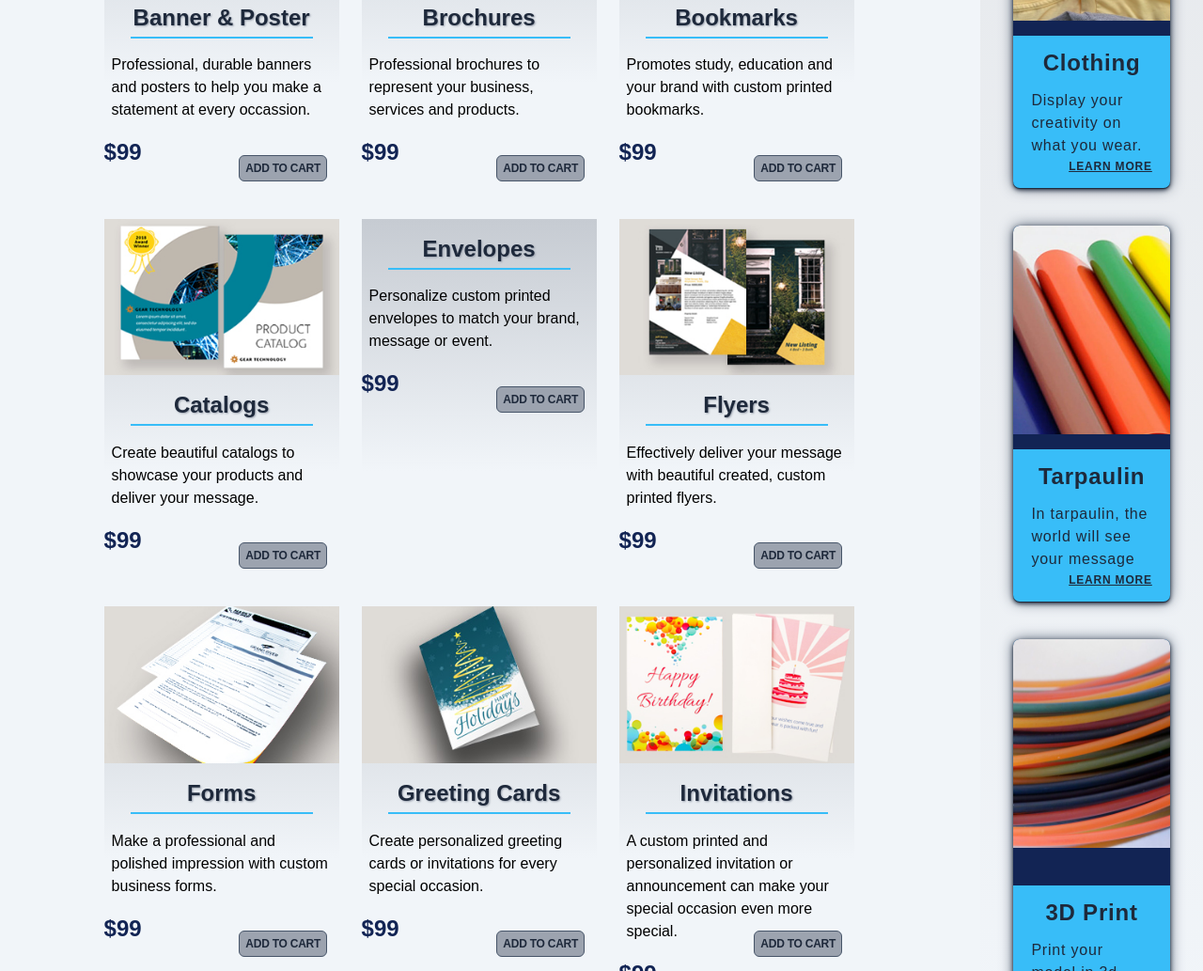
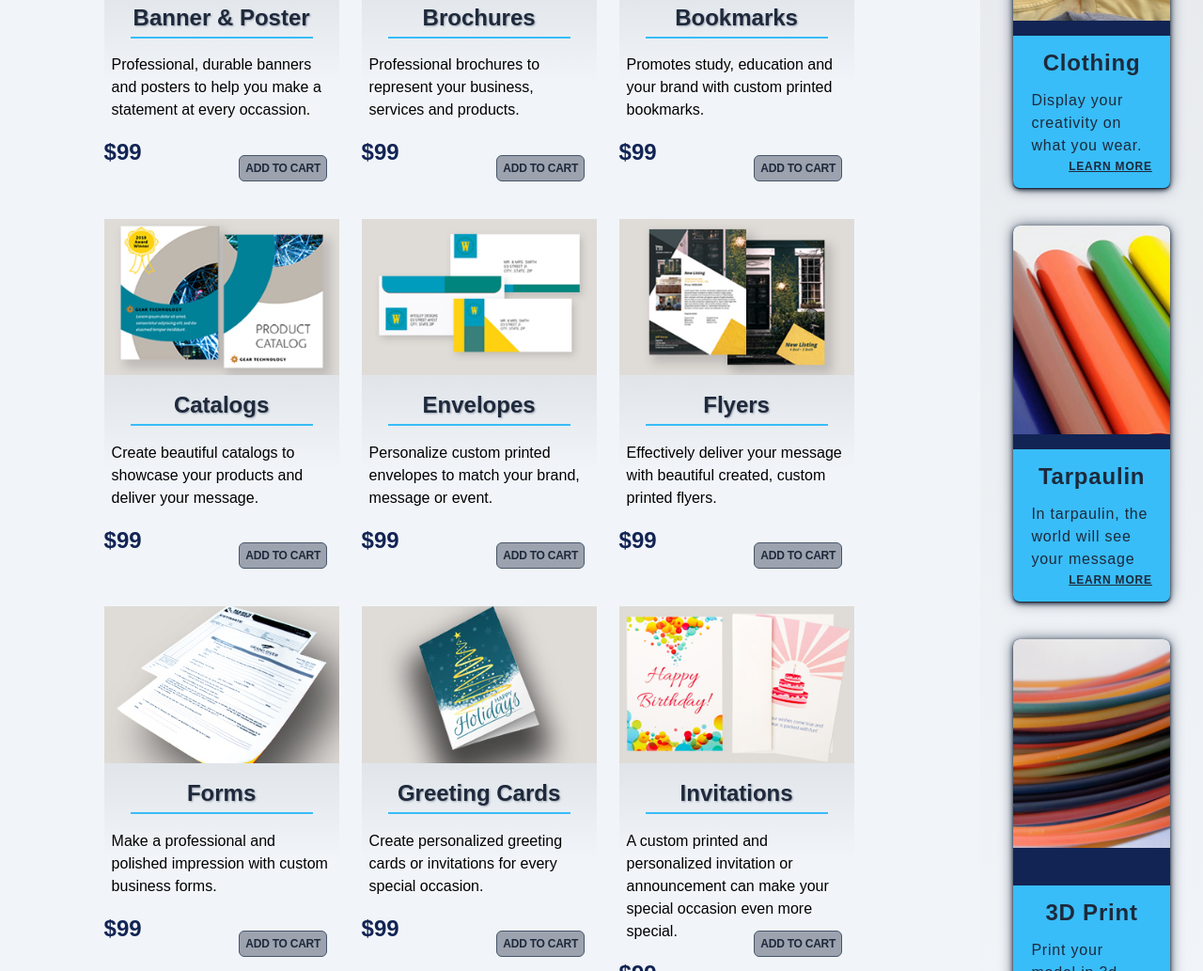
Before and after one commit to Benzellhub/Inkling.site, a website built with Vite: page pages/home.html in a window 1280 px wide. Shown: the part 1108-2141 px from the top of the page at 94% size. Built offline with nearby package versions, Linux system fonts and the light colour scheme; a web font is replaced by a local one.

Commit message:
Update home.html

```diff
--- a/pages/home.html
+++ b/pages/home.html
@@ -324,7 +324,7 @@
                       <li>Printed in full-color</li>
                     </ul>
                   </div>
-                  <img sr..="../images/print-envelopes.jpg" />
+                  <img src="../images/print-envelopes.jpg" />
                 </div>
                 <div class="papers__card__text">
                   <h4 class="product__name">Envelopes</h4>
```
